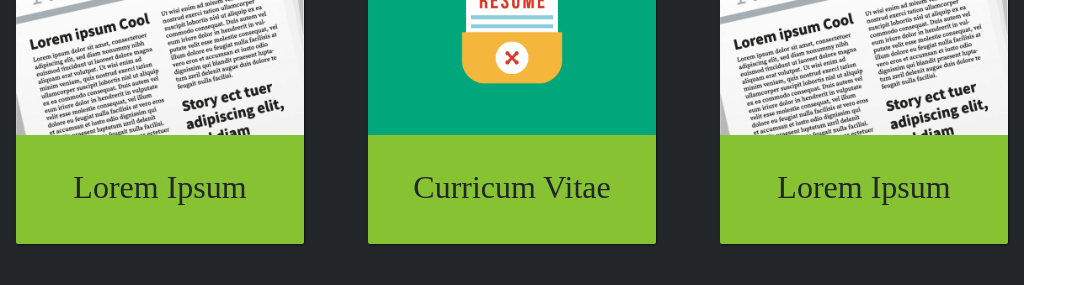
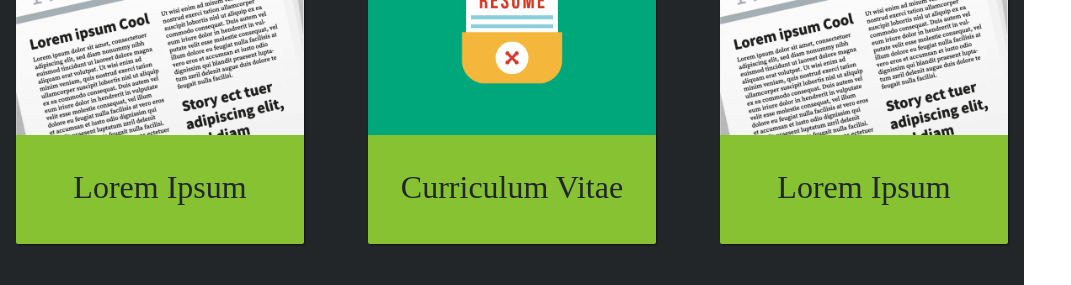
Before and after one commit to DaviCalais/WebDev-ProvaExtraordinarioConhecimento, a plain HTML site: page index.html in a window 1280 px wide. Shown: the part 1320-1605 px from the top of the page, without its empty margins (0-1071 px from the left). Drawn offline with nearby package versions, Linux system fonts and the light colour scheme.

Commit message:
Update index.html

```diff
--- a/index.html
+++ b/index.html
@@ -57,7 +57,7 @@
             <a href="curriculo.html" target="_blank" class="trabalho trabalho-tile">
                 <img class="trabalho-image" id="cv" src="img/curriculum.png" alt="trabalho" />
                 <p class="trabalho-title">
-                    Curricum Vitae
+                    Curriculum Vitae
                 </p>
             </a>
             <a href="#" target="_blank" class="trabalho trabalho-tile" onClick="return false;">
```
